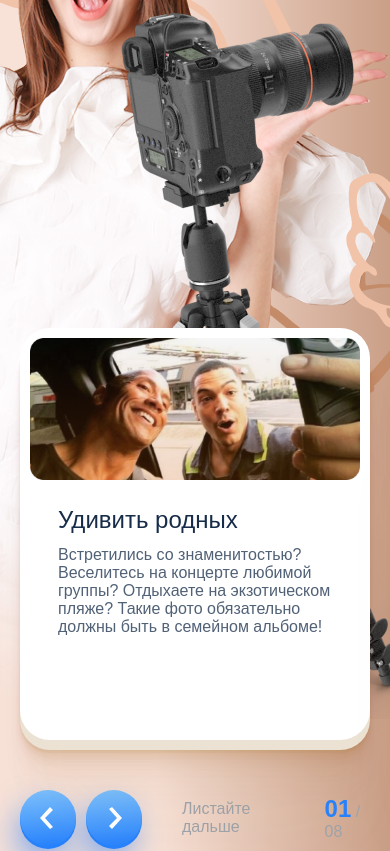
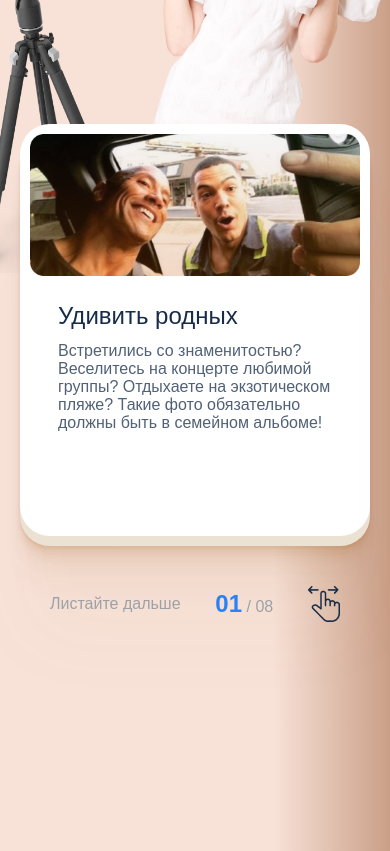
Before and after one commit to ageiwa/joyka-template-vue, a Vue app: page / in a window 390 px wide. Shown: the part 4100-4951 px from the top of the page. Built offline with nearby package versions, Linux system fonts and the light colour scheme.

Commit message:
Made the component responsive

```diff
--- a/src/components/ReasonForSend/ReasonForSend.vue
+++ b/src/components/ReasonForSend/ReasonForSend.vue
@@ -85,6 +85,10 @@
                     <p class="control-panel__text">Листайте дальше</p>
 
                     <div class="swiper-pagination"></div>
+
+                    <div class="control-panel__touch-icon-wrap">
+                        <img src="@/assets/touch-icon.png">
+                    </div>
                 </div>
 
             </swiper>
--- a/src/components/ReasonForSend/media.scss
+++ b/src/components/ReasonForSend/media.scss
@@ -1,7 +1,42 @@
 @media (max-width: 1219px) {
     .reason-for-send {
+        padding-top: 100px;
+        background: linear-gradient(90deg, #f8e2d8 70%, #ca9f87 100%);
+
         &__clouds {
             top: -160px;
+        }
+
+        .container {
+            background-image: url('@/assets/DSLR Camera with Zoom on Tripod.G12 2.png'), url('@/assets/Mask Group.png');
+            background-position: -30px 180px, 100% 120px;
+            background-size: auto 400px, auto 385px;
+            background-repeat: no-repeat;
+        }
+
+        &__header-title {
+            width: 100%;
+        }
+    }
+
+    .swiper {
+        margin-top: 315px;
+
+        .swiper__control-container {
+            padding: 0 30px 0 30px;
+            justify-content: space-between;
+        }
+
+        .control-panel__text {
+            margin: 0;
+        }
+
+        .control-container__navigation {
+            display: none;
+        }
+
+        .control-panel__touch-icon-wrap {
+            display: block;
         }
     }
 
--- a/src/components/ReasonForSend/style.scss
+++ b/src/components/ReasonForSend/style.scss
@@ -136,6 +136,16 @@
         font-size: 16px;
         color: #9EA3AB;
     }
+
+    .control-panel__touch-icon-wrap {
+        width: 32px;
+        height: 36px;
+        display: none;
+
+        img {
+            max-height: 100%;
+        }
+    }
 }
 
 .slider__item-slider {
@@ -189,8 +199,3 @@
     position: absolute;
     z-index: -1;
 }
-
-#currentvalue {
-    font-size: 50px;
-    color: #2783FE;
-}
```
Also changed, not shown: src/assets/touch-icon.png (added).
